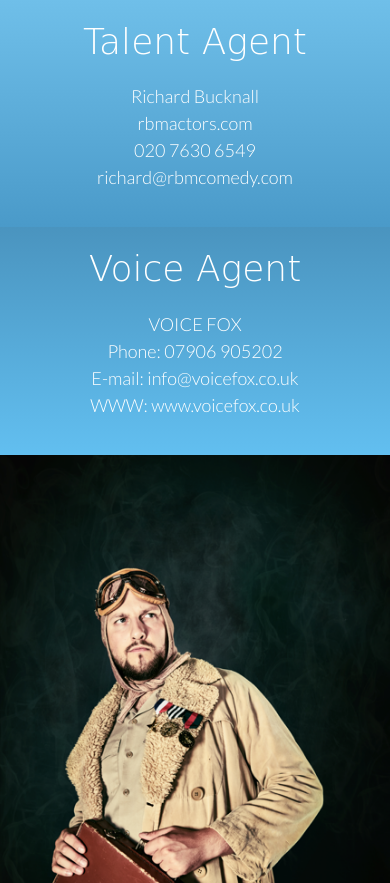
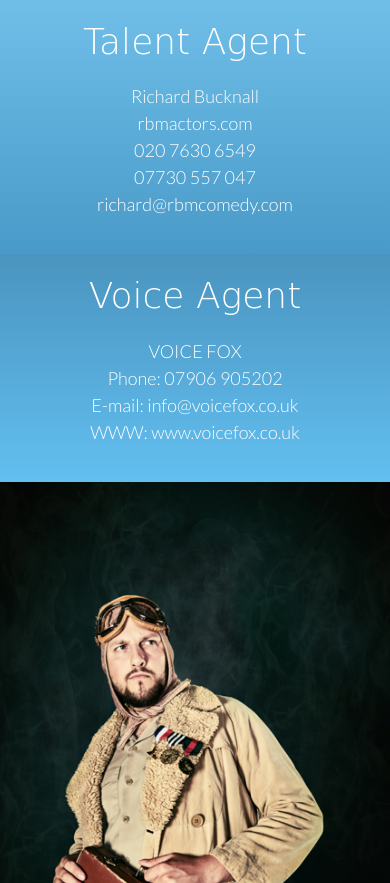
Before and after one commit to itsmattburgess/joshharvey.co.uk, a website: page index.html in a window 390 px wide. Shown: the part 1279-2162 px from the top of the page. Drawn offline with nearby package versions, Linux system fonts and the light colour scheme; a web font is replaced by a local one.

Commit message:
Added mobile number

```diff
--- a/index.html
+++ b/index.html
@@ -58,6 +58,7 @@
                             Richard Bucknall<br>
                             rbmactors.com<br>
                             020 7630 6549<br>
+                            07730 557 047<br>
                             richard@rbmcomedy.com
                         </p>
                     </div>
```
